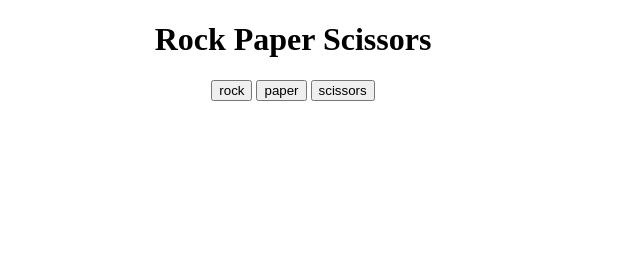
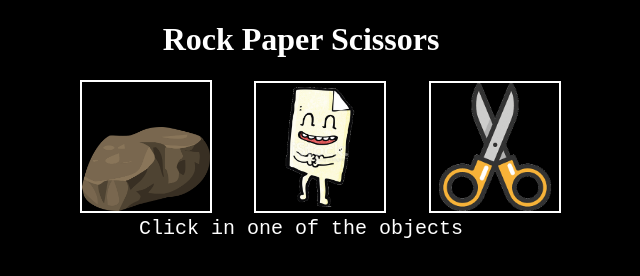
Before and after one commit to supertgo/rock-paper-scissors, a plain HTML site: page index.html in a window 1280 px wide. Shown: the whole page, without its empty margins (347-987 px from the left). Drawn offline with Linux system fonts and the light colour scheme.

Commit message:
Added all the files and fished the tasks

```diff
--- a/index.html
+++ b/index.html
@@ -11,12 +11,12 @@
     <body>
         <h1>Rock Paper Scissors</h1>
         <div class="botoes">
-            <input type="button" value="rock">
-            <input type="button" value="paper">
-            <input type="button" value="scissors">
+            <input type="image" value="rock" src="images/pedra.png" width="10%" id="rock">
+            <input type="image" value="paper" src="images/fpapel.png" width="10%">
+            <input type="image" value="scissors" src="images/tesoura (1).png" width="10%">
         </div>
         <div id="count"></div>
-        <div id="result"></div>
+        <div id="result">Click in one of the objects</div>
         <script type="text/javascript" src="script.js"></script>
     </body>
 </html>
--- a/style.css
+++ b/style.css
@@ -1,11 +1,54 @@
+body {
+    width: 100%;
+    background-color: black;
+    align-items: center;
+    justify-content: center;
+}
+
 h1 {
     text-align: center;
+    color: white;
 }
 
 .botoes{
     text-align: center;
 }
 
+input {
+    position: relative;
+    margin-left: 3%;
+    border: solid 2px white;
+    animation: flutuando .4s ease-in-out 1s infinite alternate;
+
+}
+
+
+@keyframes flutuando {
+    from { top: 0;}
+
+    to { top: -10px}
+}
+
+#rock {
+    padding-top: 3.5%;
+}
 #count, #result {
+    font-size: 20px;
     text-align: center;
+    color: white;
+    font-family: 'Special Elite', monospace;
+    margin: 0 auto;
+    white-space: nowrap;
+    animation: typing 5s steps(80) 0s normal both;
+    overflow: hidden;
 }
+
+@keyframes typing {
+    from {
+        width: 0%;
+    }
+
+    to {
+        width: 100%;
+    }
+}
```
Also changed, not shown: images/fpapel.jpg (added), images/fpapel.png (added), images/papel.jpg (added), images/pedra.png (added), images/tesoura (1).png (added), images/tesoura.jpg (added), images/tesoura.png (added).
